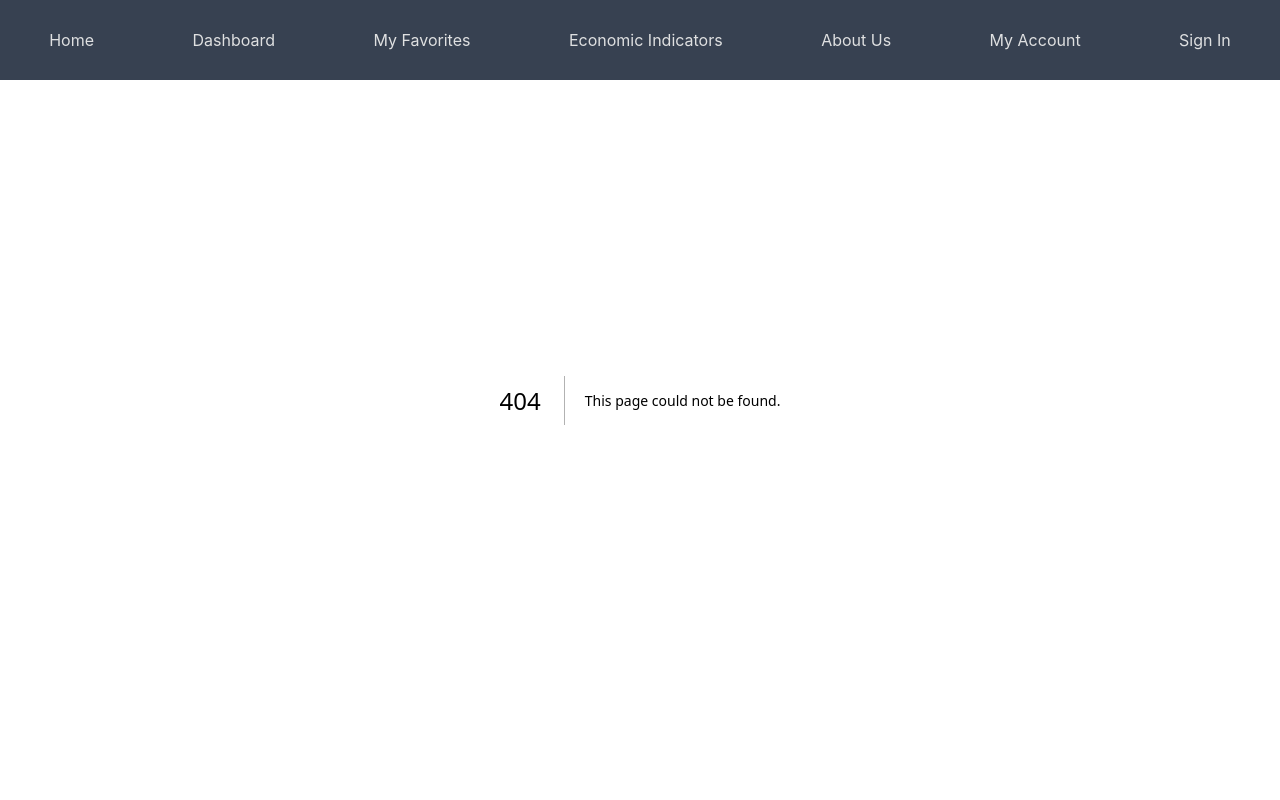
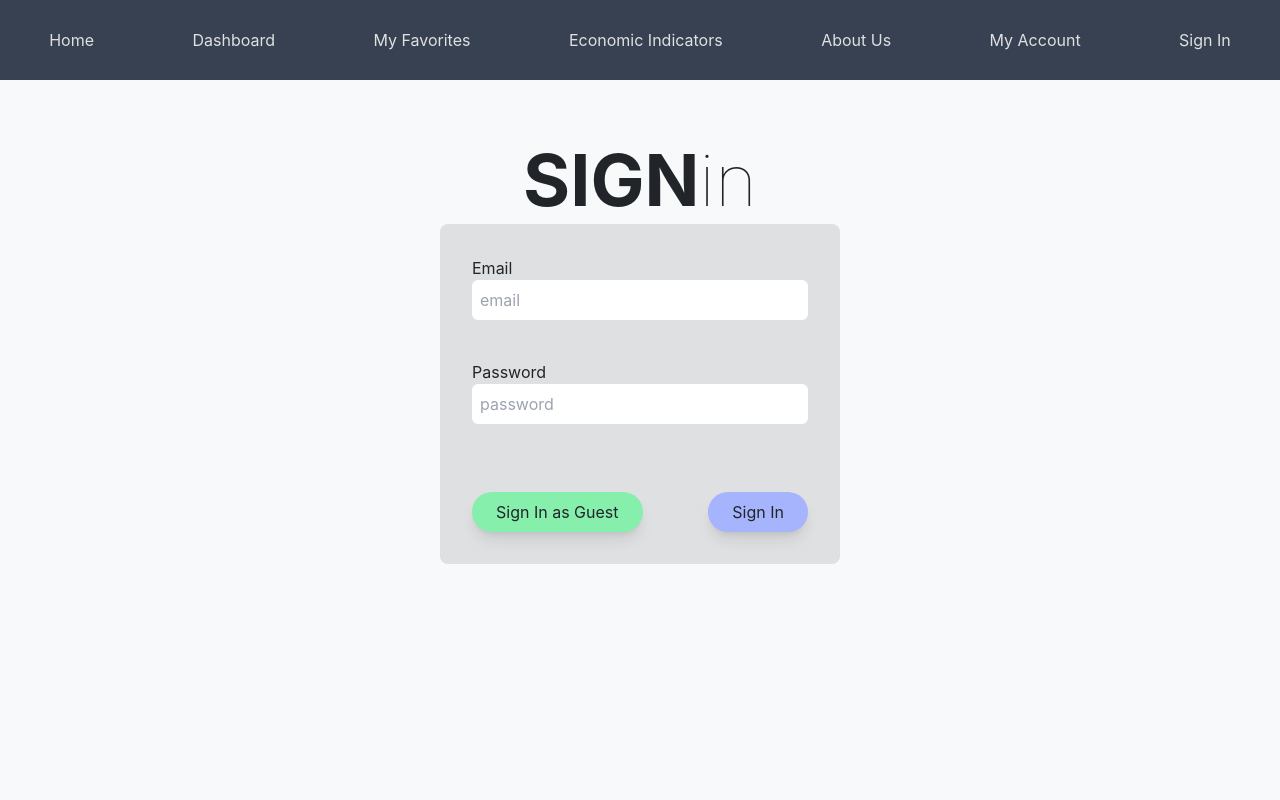
Before and after one commit to jpagtama/finflexi, a Next.js app: page /signin in a window 1280 px wide. Before the commit this address had no page. Shown: the top 800 px of the page. Built offline with nearby package versions, Linux system fonts and the light colour scheme.

Commit message:
Add signin page

```diff
--- /dev/null
+++ b/pages/signin/index.tsx
@@ -0,0 +1,15 @@
+import SignInForm from '@components/UI/SignInForm'
+
+const SignIn = () => {
+
+    return (
+        <div className='flex flex-col items-center gap-2 w-full min-h-screen pt-36'>
+            <h1 className='text-4xl sm:text-7xl'><span className='font-bold'>SIGN</span><span className='font-thin'>in</span></h1>
+            <div className='flex flex-col bg-dirty-white w-full sm:w-[400px] p-8 rounded-lg mb-12'>
+                <SignInForm />
+            </div>
+        </div>
+    )
+}
+
+export default SignIn
```
